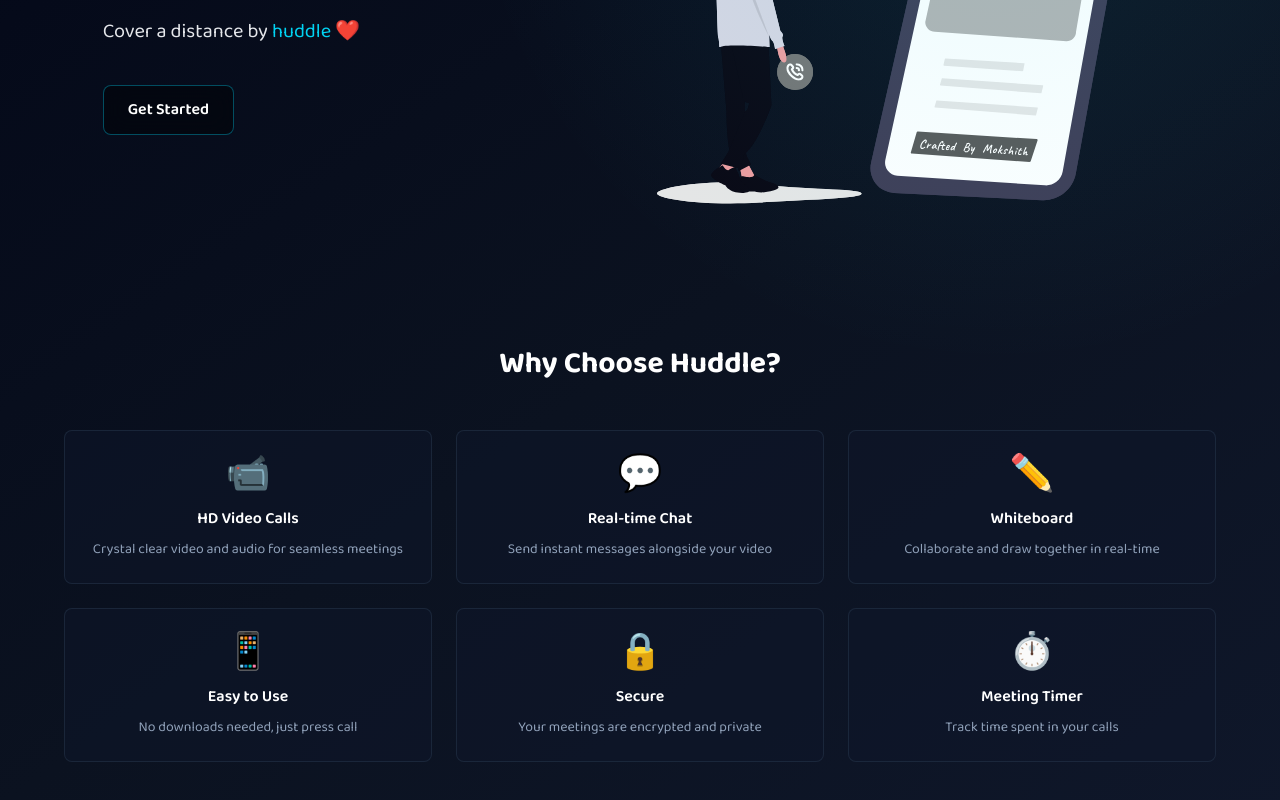
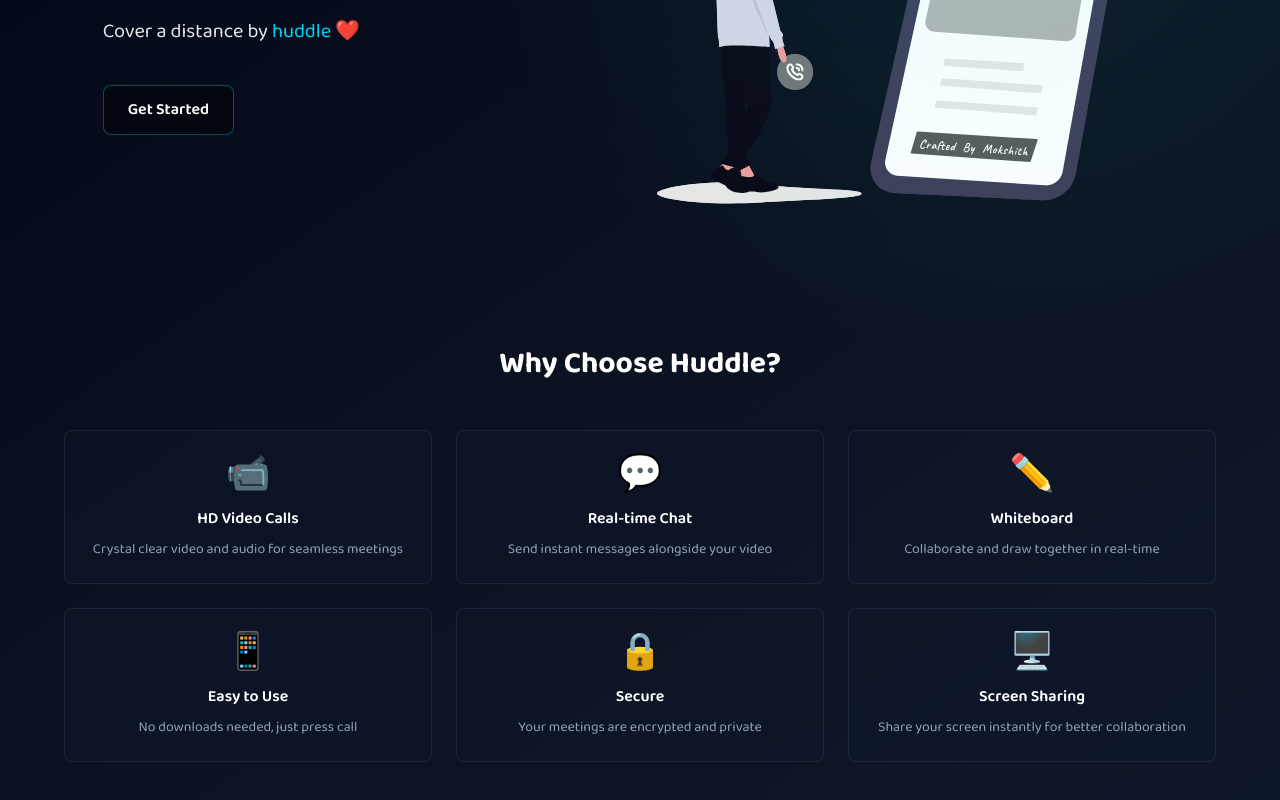
Before and after one commit to Mokshith2c/huddle, a React (Vite) app in the folder frontend/: page / in a window 1280 px wide. Shown: the part 360-1160 px from the top of the page. Built offline with nearby package versions, Linux system fonts and the light colour scheme; no server answers; a web font is replaced by a local one.

Commit message:
Update: Landing Page

```diff
--- a/frontend/src/pages/LandingPage.jsx
+++ b/frontend/src/pages/LandingPage.jsx
@@ -178,9 +178,9 @@ const LandingPage = () => {
           </div>
 
           <div className='bg-slate-900/50 border border-slate-700/40 rounded-lg p-6 text-center hover:border-cyan-400/50 transition'>
-            <div className='text-4xl mb-3'>⏱️</div>
-            <h3 className='text-white font-semibold mb-2'>Meeting Timer</h3>
-            <p className='text-slate-400 text-sm'>Track time spent in your calls</p>
+            <div className='text-4xl mb-3'>🖥️</div>
+            <h3 className='text-white font-semibold mb-2'>Screen Sharing</h3>
+            <p className='text-slate-400 text-sm'>Share your screen instantly for better collaboration</p>
           </div>
 
         </div>
```
